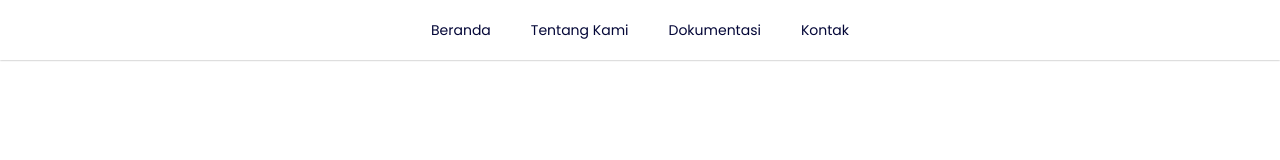
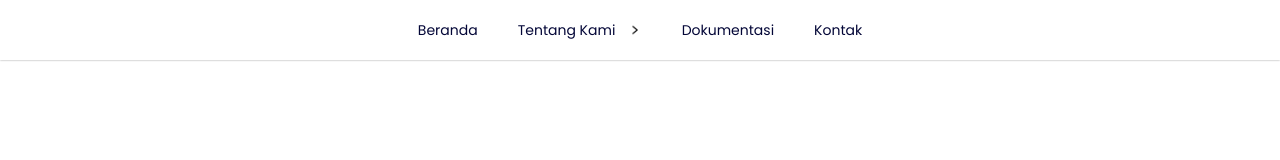
Before and after one commit to arkandamar/website-hmdk, a React (Vite) app: page / in a window 1280 px wide. Shown: the top 160 px of the page. Built offline with nearby package versions, Linux system fonts and the light colour scheme.

Commit message:
ubah menu dropdown

```diff
--- a/src/components/Nav.jsx
+++ b/src/components/Nav.jsx
@@ -1,10 +1,12 @@
 import { useEffect, useState } from "react";
+import Arrow from "../assets/arrow.png";
 import "./Nav.scss";
 
 export default function Nav(props) {
   const [scroll, setScroll] = useState(window.scrollY);
   const [progress, setProgress] = useState(0);
   const [isVisible, setIsVisible] = useState(true);
+  const [isClick, setIsClick] = useState(false);
   const scrollLimit = 60; // Detect scroll when pass the limit
 
   const handleNavigation = (e) => {
@@ -14,6 +16,7 @@ export default function Nav(props) {
     const diff = window.scrollY - scroll;
     if (diff > scrollLimit) {
       setIsVisible(false);
+      setIsClick(false);
     }
 
     if (diff <= 0 && diff < -scrollLimit) {
@@ -58,15 +61,27 @@ export default function Nav(props) {
             <a href="#">Beranda</a>
           </li>
           <li className="tentang-kami">
-            <a href="#tentang">Tentang Kami</a>
-            <div
-              style={{
-                top: `${scrollLimit}px`,
-              }}
-              className="dropdown-content"
-            >
-              <a href="#">Tim Kami</a>
-              <a href="#">Biro & Departemen</a>
+            <div className="dropdown">
+              <a
+                onClick={() => setIsClick(!isClick)}
+                className={"main-nav " + (isClick && "active")}
+                href="javascript:void(null)"
+              >
+                Tentang Kami
+                <img className="arrow" src={Arrow} />
+              </a>
+              <a
+                className={"dropdown-nav " + (isClick && "drop")}
+                href="javascript:void(null)"
+              >
+                Tim Kami
+              </a>
+              <a
+                className={"dropdown-nav " + (isClick && "drop")}
+                href="javascript:void(null)"
+              >
+                Biro-Departemen
+              </a>
             </div>
           </li>
           <li>
--- a/src/components/Nav.scss
+++ b/src/components/Nav.scss
@@ -6,7 +6,7 @@
   position: fixed;
   top: 0;
   z-index: 99;
-  transition: transform 200ms;
+  transition: transform 100ms;
   box-shadow: 0px 0px 2px 0px rgba(0, 0, 0, 0.4);
 
   .menu-list {
@@ -31,42 +31,61 @@
         padding: 0 20px;
 
         &:hover {
-          color: white;
+          color: $grey-color;
           background-color: $dark-sec-color;
         }
       }
     }
 
     .tentang-kami {
-      @include flex($align: center);
-      position: relative;
+      @include flex($dir: column);
+      width: 164px;
 
-      &:hover .dropdown-content {
-        visibility: visible;
+      a {
+        height: 60px;
       }
 
-      .dropdown-content {
-        visibility: hidden;
-        position: absolute;
-        min-width: 160px;
-        width: max-content;
-        height: max-content;
-        z-index: 90;
-        transition: all 100ms;
-        background-color: white;
+      a.main-nav {
+        @include flex($justify: space-between);
 
-        a {
-          display: block;
-          padding: 18px 16px;
-          text-decoration: none;
+        img {
+          height: 14px;
+          transition: transform 200ms;
+        }
+
+        &:hover .arrow {
+          filter: invert(100%);
+        }
+      }
+
+      a.dropdown-nav {
         background-color: $sec-color;
         color: white;
+        display: none;
 
         &:hover {
           background-color: $dark-sec-color;
           color: $grey-color;
         }
       }
+
+      a.active {
+        background-color: $sec-color;
+        color: white;
+
+        .arrow {
+          filter: invert(100%);
+          transform: rotate(90deg);
+        }
+
+        &:hover {
+          background-color: $dark-sec-color;
+          color: $grey-color;
+        }
+      }
+
+      a.drop {
+        display: flex;
       }
     }
   }
@@ -77,7 +96,7 @@
   position: fixed;
   width: 100%;
   height: 3px;
-  z-index: 999;
+  z-index: 90;
 
   .progress {
     height: inherit;
```
Also changed, not shown: src/assets/arrow.png (added). Lines whose indentation alone changed are shown as unchanged.
